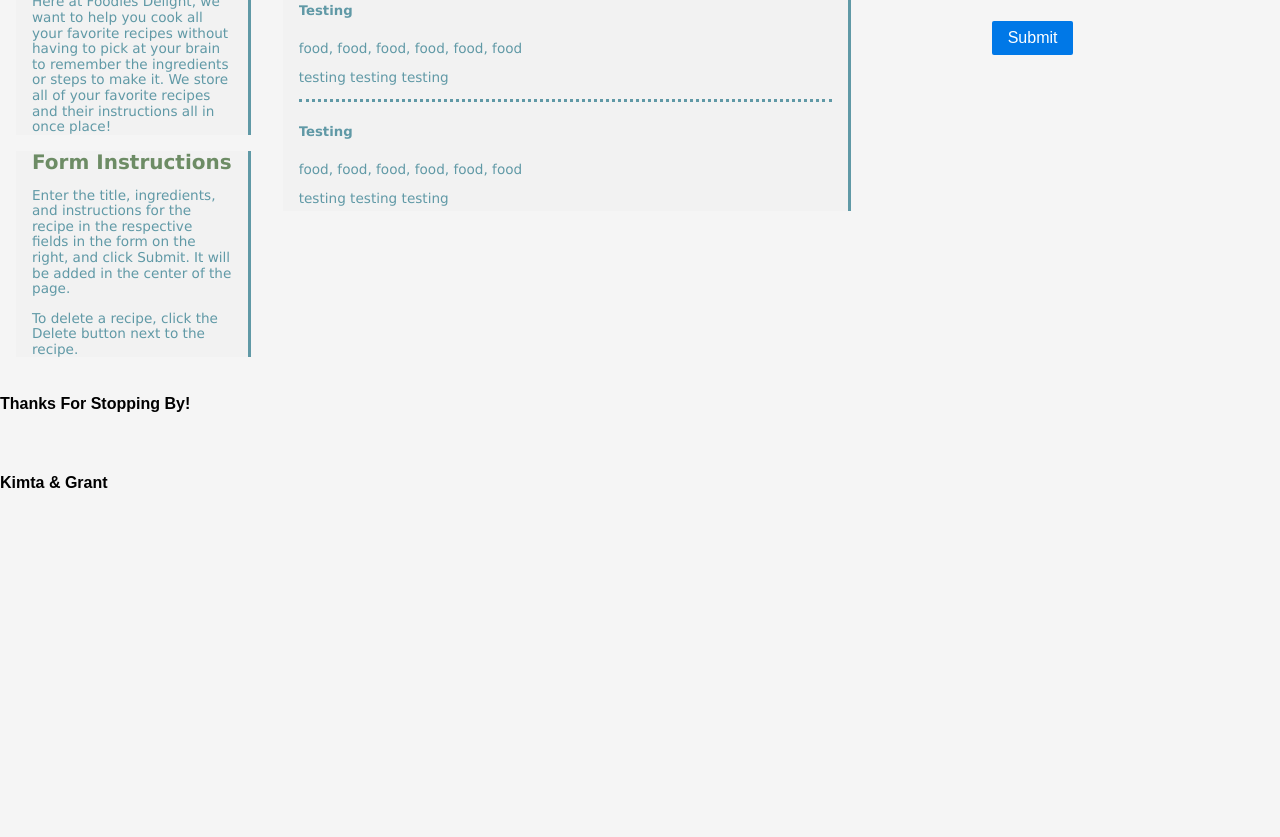
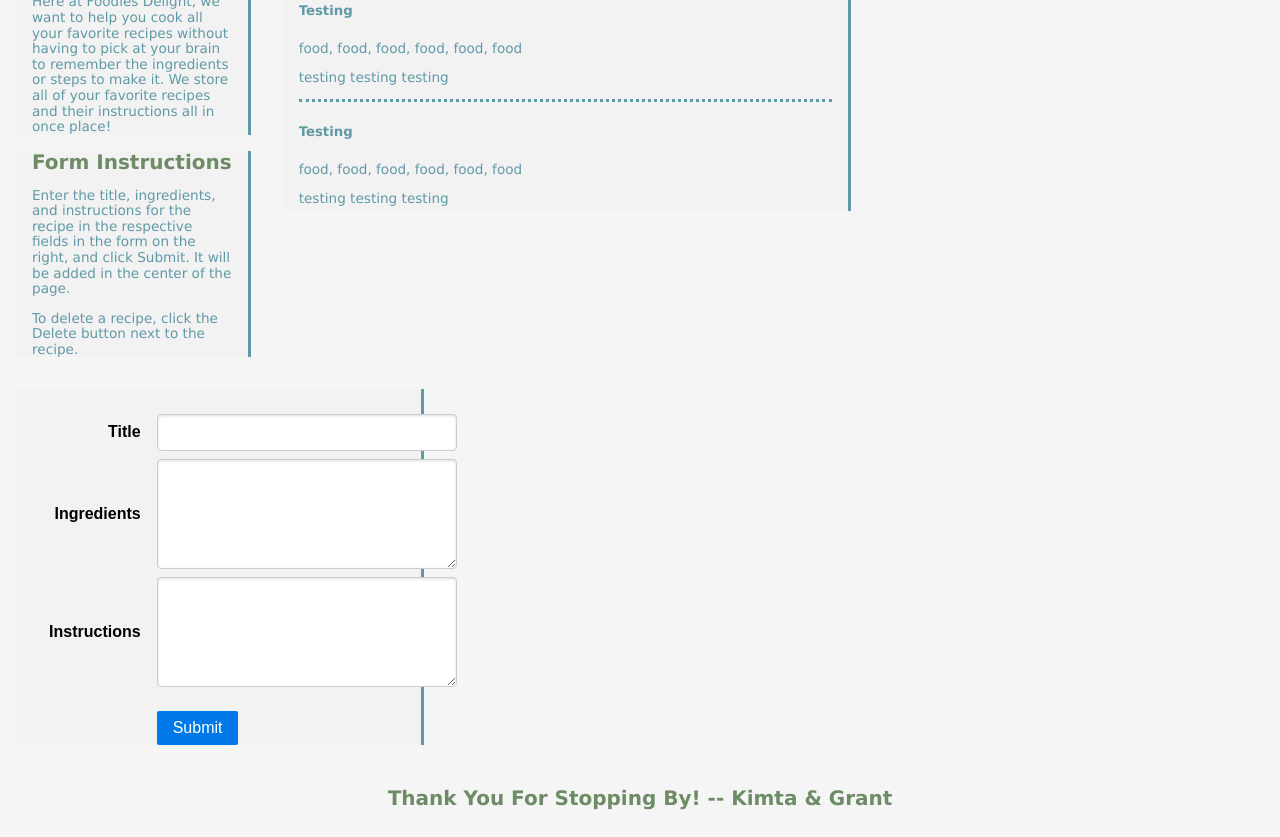
Before and after one commit to ProgramWithKimta/PROJECT-REPO, a plain HTML site: page index.html in a window 1280 px wide. Shown: the part 684-1521 px from the top of the page. Before the commit the page ends 1198 px from the top, so only its background shows below. Drawn offline with nearby package versions, Linux system fonts and the light colour scheme.

Commit message:
added styling to footer

```diff
--- a/assets/css/style.css
+++ b/assets/css/style.css
@@ -60,7 +60,6 @@ p {
     padding: 0 1em;
     margin: 1em;
     background-color: #F2F2F2;
-    font-weight: 500;
     max-height: 495px;
 }
 
@@ -84,6 +83,10 @@ p {
 .center-form {
     display: flex;
     justify-content: center;
+    border-right: 3px solid #6099A6;
+    padding: 0 1em;
+    margin: 1em;
+    background-color: #F2F2F2;
 }
 
 form {
@@ -104,3 +107,12 @@ label {
 .pure-control-group input, .pure-control-group textarea {
     width: 300px;
 }
+
+footer {
+    text-align: center;
+    margin-bottom: 0;
+    font-size: 1.25em;
+    color: #6D8C65;
+    font-weight: bold;
+    font-family: Verdana, Geneva, Tahoma, sans-serif;
+}
--- a/index.html
+++ b/index.html
@@ -102,10 +102,9 @@
       </form>
     </section>
   </main>
+
   <footer>
-    <h4>Thanks For Stopping By!</h4>
-    <br>
-    <h4>Kimta & Grant</h4>
+    <h4>Thank You For Stopping By! -- Kimta & Grant</h4>
   </footer>
 
   <script src="./assets/js/script.js"></script>
```
